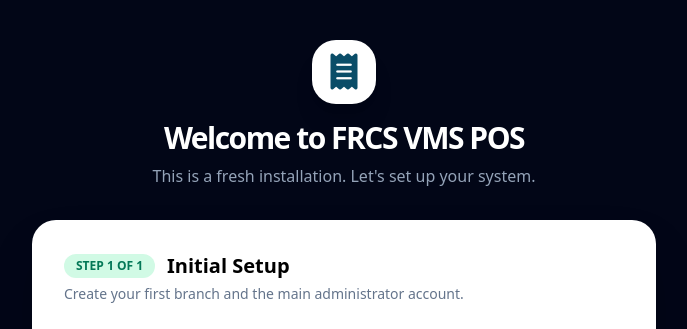
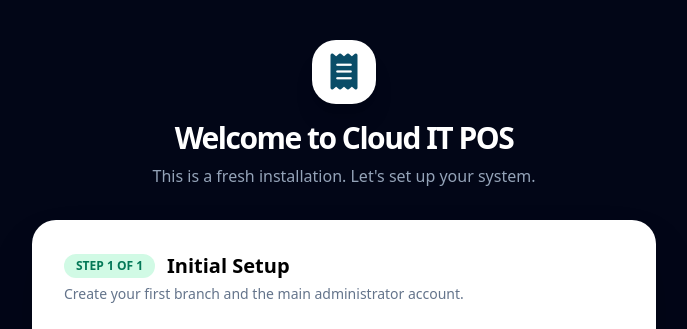
Before and after one commit to sam007ir/cloud-it-pos, a Flask app: page /setup in a window 1280 px wide. Shown: the top 329 px of the page, without its empty margins (296-983 px from the left). Run offline with Flask 3, Linux system fonts and the light colour scheme; some libraries are stand-ins or nearby versions.

Commit message:
Rebrand: Change product name to Cloud IT POS + minor cleanup

```diff
--- a/app/templates/base.html
+++ b/app/templates/base.html
@@ -3,7 +3,7 @@
 <head>
   <meta charset="UTF-8">
   <meta name="viewport" content="width=device-width, initial-scale=1.0">
-  <title>{% block title %}FRCS VMS POS{% endblock %} • Fiji</title>
+  <title>{% block title %}Cloud IT POS{% endblock %} • Fiji</title>
   <script src="https://cdn.tailwindcss.com"></script>
   <link rel="stylesheet" href="https://cdnjs.cloudflare.com/ajax/libs/font-awesome/6.5.1/css/all.min.css">
   <style>
@@ -24,7 +24,7 @@
             <div class="w-8 h-8 bg-[#0A4D68] rounded-xl flex items-center justify-center">
               <i class="fa-solid fa-receipt text-white"></i>
             </div>
-            <div class="font-semibold text-xl tracking-tight text-[#0A4D68]">FRCS VMS POS</div>
+            <div class="font-semibold text-xl tracking-tight text-[#0A4D68]">Cloud IT POS</div>
           </div>
           <div class="text-xs px-2.5 py-0.5 bg-emerald-100 text-emerald-700 rounded-full font-medium">LIVE</div>
         </div>
--- a/app/templates/help.html
+++ b/app/templates/help.html
@@ -5,7 +5,7 @@
 {% block content %}
 <div class="max-w-5xl mx-auto">
   <div class="mb-8">
-    <h1 class="text-3xl font-semibold tracking-tight">FRCS VMS POS – Complete User Guide</h1>
+    <h1 class="text-3xl font-semibold tracking-tight">Cloud IT POS – Complete User Guide</h1>
     <p class="text-slate-500 mt-1">Practical shop operations, product management, purchasing &amp; FRCS VMS fiscal compliance. Clean workflows modeled on modern retail systems.</p>
   </div>
 
--- a/app/templates/login.html
+++ b/app/templates/login.html
@@ -3,7 +3,7 @@
 <head>
   <meta charset="UTF-8">
   <meta name="viewport" content="width=device-width, initial-scale=1.0">
-  <title>Login • FRCS VMS POS</title>
+  <title>Login • Cloud IT POS</title>
   <script src="https://cdn.tailwindcss.com"></script>
   <link rel="stylesheet" href="https://cdnjs.cloudflare.com/ajax/libs/font-awesome/6.5.1/css/all.min.css">
 </head>
@@ -13,7 +13,7 @@
       <div class="inline-flex items-center justify-center w-14 h-14 bg-white rounded-2xl mb-4">
         <i class="fa-solid fa-receipt text-3xl text-[#0A4D68]"></i>
       </div>
-      <h1 class="text-white text-3xl font-semibold tracking-tighter">FRCS VMS POS</h1>
+      <h1 class="text-white text-3xl font-semibold tracking-tighter">Cloud IT POS</h1>
       <p class="text-slate-400 mt-1">Fiji Revenue &amp; Customs Service</p>
     </div>
 
--- a/app/templates/receipt.html
+++ b/app/templates/receipt.html
@@ -5,7 +5,7 @@
   <title>Receipt {{ order.id }}</title>
   <style>
     /* =============================================
-       FRCS VMS POS - RECEIPT TEMPLATE
+       Cloud IT POS - RECEIPT TEMPLATE
        =============================================
        YOU HAVE 100% CONTROL HERE.
 
--- a/app/templates/settings.html
+++ b/app/templates/settings.html
@@ -449,7 +449,7 @@ async function saveReceiptConfig(e) {
     </div>
     <div>
       <div class="text-xs text-slate-500">Version</div>
-      <div class="font-medium">FRCS VMS POS v1.0 (Production)</div>
+      <div class="font-medium">Cloud IT POS v1.0 (Production)</div>
     </div>
     <div>
       <div class="text-xs text-slate-500">Status</div>
--- a/app/templates/setup.html
+++ b/app/templates/setup.html
@@ -3,7 +3,7 @@
 <head>
   <meta charset="UTF-8">
   <meta name="viewport" content="width=device-width, initial-scale=1.0">
-  <title>Initial Setup • FRCS VMS POS</title>
+  <title>Initial Setup • Cloud IT POS</title>
   <script src="https://cdn.tailwindcss.com"></script>
   <link rel="stylesheet" href="https://cdnjs.cloudflare.com/ajax/libs/font-awesome/6.5.1/css/all.min.css">
 </head>
@@ -14,7 +14,7 @@
       <div class="inline-flex items-center justify-center w-16 h-16 bg-white rounded-3xl mb-4 shadow-xl">
         <i class="fa-solid fa-receipt text-4xl text-[#0A4D68]"></i>
       </div>
-      <h1 class="text-white text-3xl font-semibold tracking-tighter">Welcome to FRCS VMS POS</h1>
+      <h1 class="text-white text-3xl font-semibold tracking-tighter">Welcome to Cloud IT POS</h1>
       <p class="text-slate-400 mt-2">This is a fresh installation. Let's set up your system.</p>
     </div>
 
--- a/run.py
+++ b/run.py
@@ -1,6 +1,6 @@
 #!/usr/bin/env python3
 """
-FRCS VMS POS System - Production Ready
+Cloud IT POS System - Production Ready
 Fiji Revenue & Customs Service VAT Monitoring System
 
 This is a fresh-install system. On first run with no users,
@@ -22,7 +22,7 @@ if sys.platform == "win32":
 
 def main():
     print("\n" + "=" * 72)
-    print("   FRCS VMS POS + INVENTORY + SALES + FISCAL SYSTEM")
+    print("   Cloud IT POS + INVENTORY + SALES + FISCAL SYSTEM")
     print("         Fiji Revenue & Customs Service - Ready")
     print("=" * 72)
 
```
Also changed, not shown: create_help_pdf.py (+4 -4 lines).
